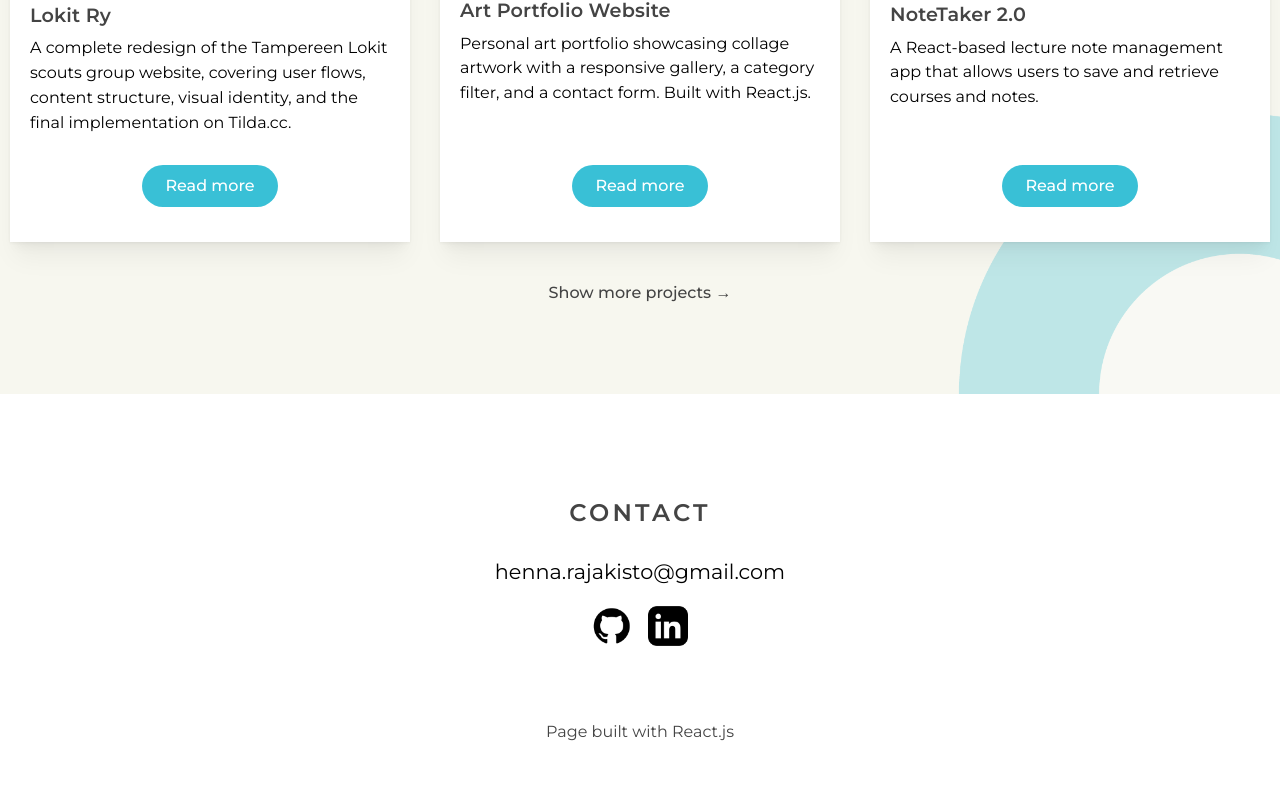
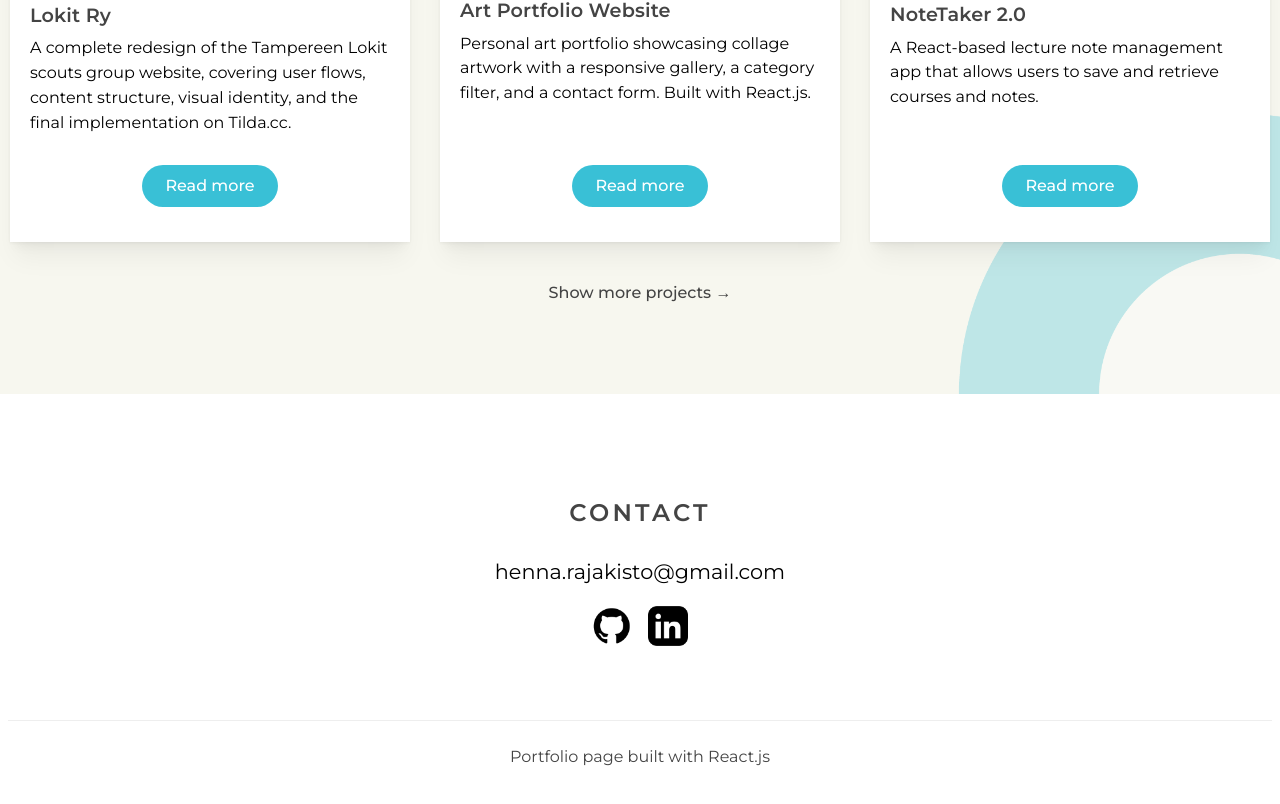
Before and after one commit to hennamarleena/UXUI-portfolio, a React (Vite) app: page / in a window 1280 px wide. Shown: the part 1599-2403 px from the top of the page. Before the commit the page ends 2368 px from the top, so only its background shows below. Built offline with nearby package versions, Linux system fonts and the light colour scheme.

Commit message:
padding korjaus ja border lisätty

```diff
--- a/src/components/Footer.jsx
+++ b/src/components/Footer.jsx
@@ -2,8 +2,13 @@ export default function Footer() {
     return (
         <section id="footer">
             <footer role="contentinfo">
-                {/* <p>© Henna Rajakisto</p> */}
-                <p>Page built with React.js</p>
+                <div style={{
+                    paddingTop: '24px',
+                    paddingBottom: '24px',
+                    borderTop: '1px solid #eee',
+                }}>
+                    <p>Portfolio page built with React.js</p>
+                </div>
             </footer>
         </section>
     );
```
